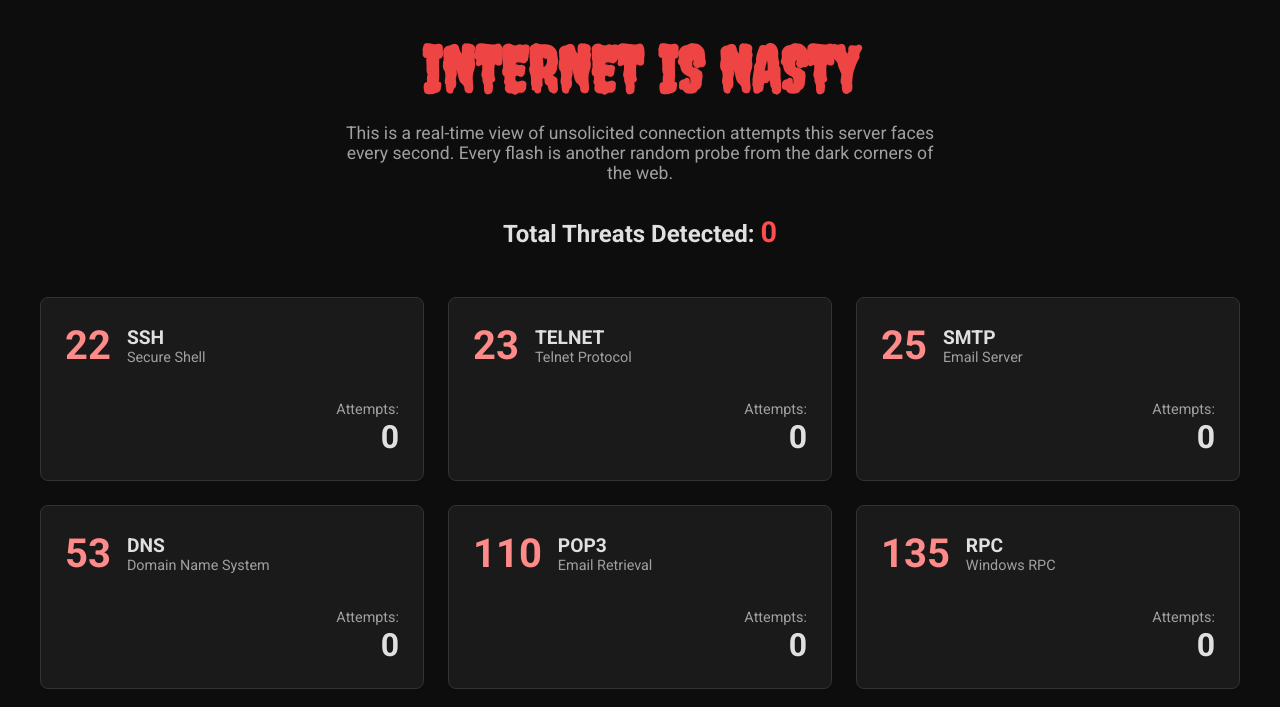
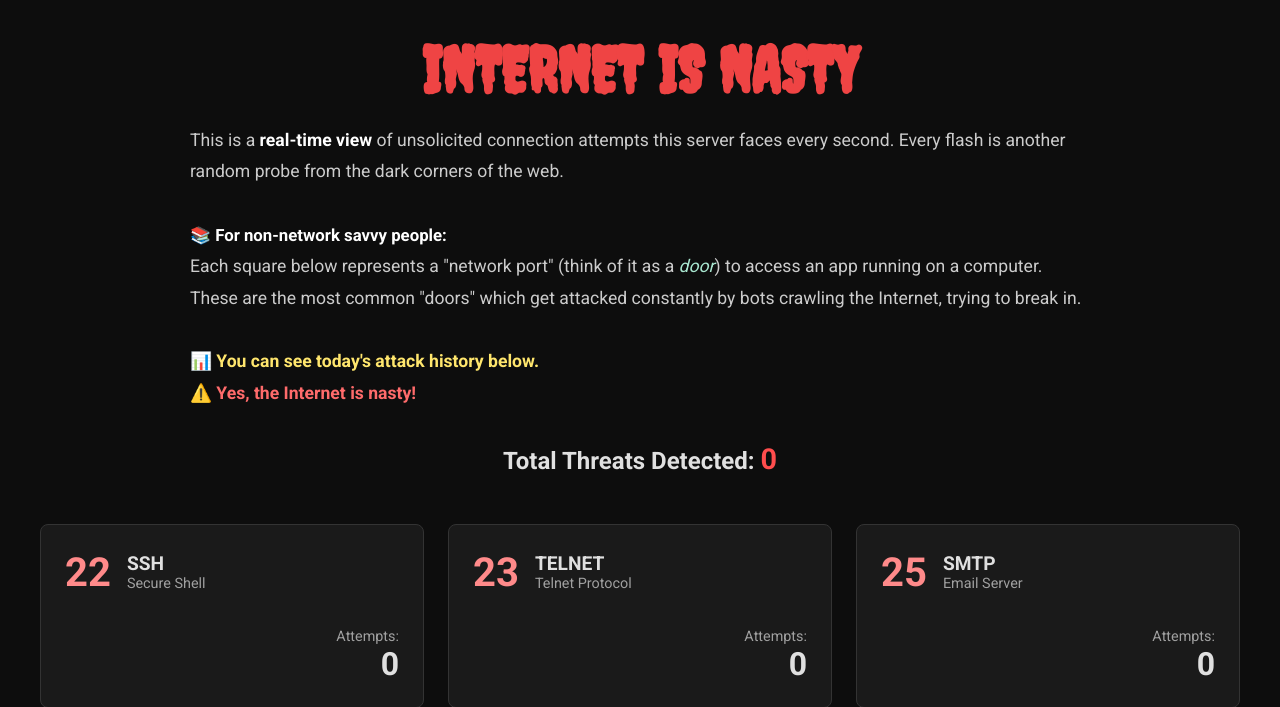
Before and after one commit to vmeoc/Internetisnasty, a Flask app: page / in a window 1280 px wide. Shown: the top 707 px of the page. Run offline with Flask 2, Linux system fonts and the light colour scheme; data that the repository does not hold is empty; some libraries are stand-ins or nearby versions.

```diff
--- a/static/css/style.css
+++ b/static/css/style.css
@@ -54,9 +54,38 @@ header {
 
 .subtitle {
     font-size: 1.1rem;
-    color: #a0a0a0;
-    max-width: 600px;
-    margin: 1rem auto;
+    color: #ccc;
+    margin-bottom: 2rem;
+    line-height: 1.8;
+    max-width: 900px;
+    margin-left: auto;
+    margin-right: auto;
+    text-align: left;
+}
+
+.subtitle .explanation {
+    color: #4ecdc4;
+    font-size: 1.05rem;
+}
+
+.subtitle .highlight {
+    color: #ffe66d;
+    font-weight: bold;
+}
+
+.subtitle .warning {
+    color: #ff6b6b;
+    font-weight: bold;
+    font-size: 1.1rem;
+}
+
+.subtitle strong {
+    color: #fff;
+}
+
+.subtitle em {
+    color: #a8e6cf;
+    font-style: italic;
 }
 
 .total-threats {
--- a/static/js/script.js
+++ b/static/js/script.js
@@ -124,6 +124,9 @@ document.addEventListener('DOMContentLoaded', () => {
         fetch('/api/stats')
             .then(response => response.json())
             .then(stats => {
+                // Reset total threats counter before updating
+                totalThreats = 0;
+
                 // Update counters with current daily stats
                 Object.entries(stats).forEach(([port, count]) => {
                     const portCountElement = document.getElementById(`count-${port}`);
@@ -132,6 +135,18 @@ document.addEventListener('DOMContentLoaded', () => {
                         totalThreats += count;
                     }
                 });
+
+                // Reset counters for ports with no attacks today
+                const allPorts = [22, 23, 25, 53, 80, 110, 143, 443, 993, 995, 1433, 3306, 3389, 5900, 8080];
+                allPorts.forEach(port => {
+                    if (!stats[port]) {
+                        const portCountElement = document.getElementById(`count-${port}`);
+                        if (portCountElement) {
+                            portCountElement.textContent = '0';
+                        }
+                    }
+                });
+
                 totalThreatsCount.textContent = totalThreats;
             })
             .catch(error => {
--- a/templates/index.html
+++ b/templates/index.html
@@ -13,7 +13,17 @@
     <div class="container">
         <header>
             <h1 class="title flicker">INTERNET IS NASTY</h1>
-            <p class="subtitle">This is a real-time view of unsolicited connection attempts this server faces every second. Every flash is another random probe from the dark corners of the web.</p>
+            <p class="subtitle">
+                This is a <strong>real-time view</strong> of unsolicited connection attempts this server faces every second.
+                Every flash is another random probe from the dark corners of the web.<br><br>
+
+                <span class="explanation">📚 <strong>For non-network savvy people:</strong></span><br>
+                Each square below represents a "network port" (think of it as a <em>door</em>) to access an app running on a computer.
+                These are the most common "doors" which get attacked constantly by bots crawling the Internet, trying to break in.<br><br>
+
+                <span class="highlight">📊 You can see today's attack history below.</span><br>
+                <span class="warning">⚠️ Yes, the Internet is nasty!</span>
+            </p>
             <div class="total-threats">
                 Total Threats Detected: <span id="total-threats-count">0</span>
             </div>
```
